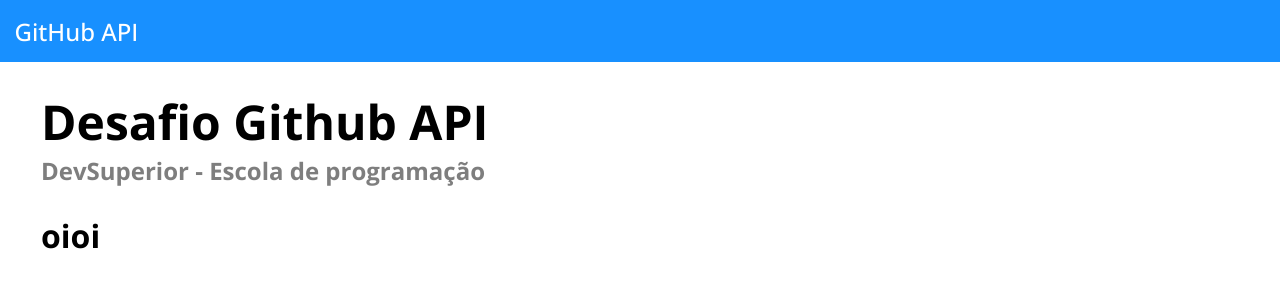
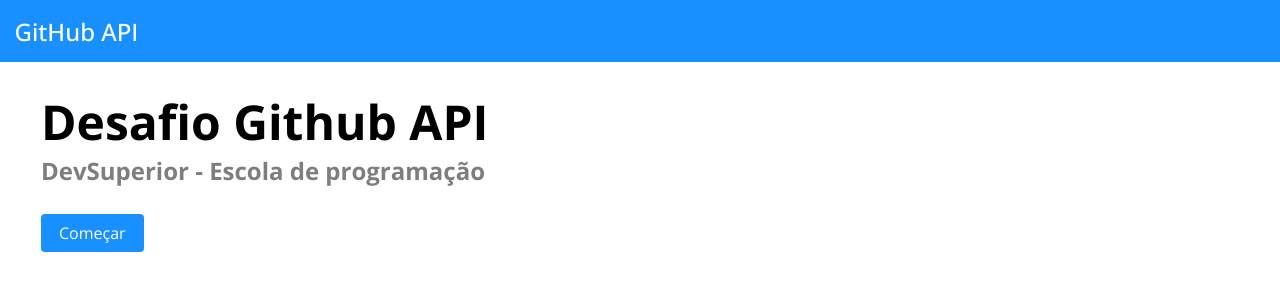
Before and after one commit to ltmartinelli/desafio-github-api, a React (Vite) app: page / in a window 1280 px wide. Shown: the top 300 px of the page. Built offline with nearby package versions, Linux system fonts and the light colour scheme.

Commit message:
Button Component

```diff
--- a/src/components/Button/index.tsx
+++ b/src/components/Button/index.tsx
@@ -1,8 +1,14 @@
 import './styles.css'
 
-export default function Button()
+type Props = {
+    text: string
+}
+
+export default function Button({ text }: Props)
 {
     return (
-        <h1>oioi</h1>
+        <div className="button">
+            {text}
+        </div>
     );
 }
--- a/src/components/Button/styles.css
+++ b/src/components/Button/styles.css
@@ -0,0 +1,7 @@
+.button{
+    display: inline-block;
+    background-color: var(--color-bg-secondary);
+    color: var(--color-font-secondary);
+    padding:8px 18px;
+    border-radius: 4px;
+}
--- a/src/routes/Home/HomePage/index.tsx
+++ b/src/routes/Home/HomePage/index.tsx
@@ -10,7 +10,7 @@ export default function HomePage()
                     <h1>Desafio Github API</h1>
                     <h2>DevSuperior - Escola de programação</h2>
                 </div>
-                <Button />
+                <Button text="Começar" />
             </div>
         </main>
     );
```
